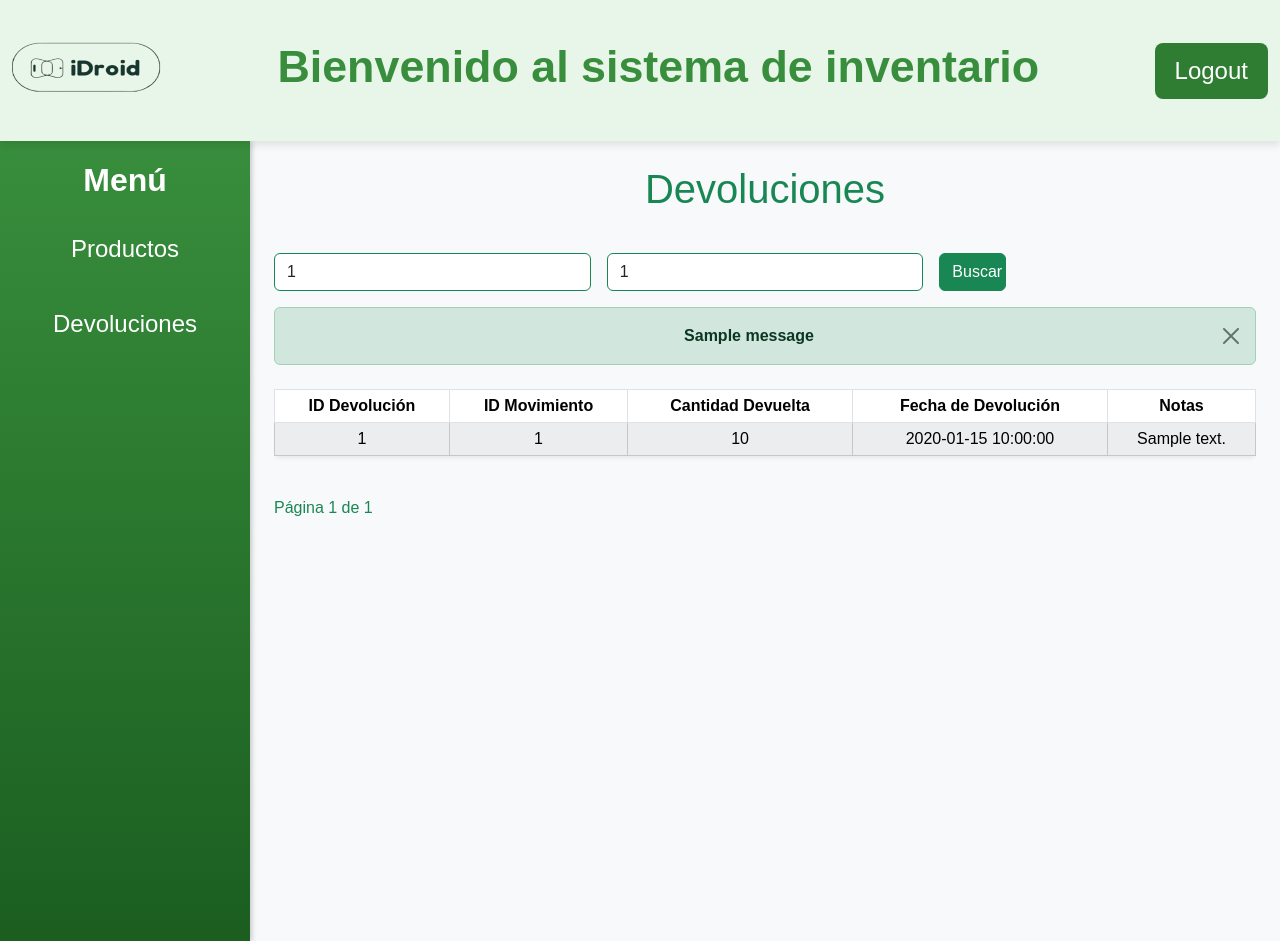
After one commit to jcdd1/Idroid, a Flask app: template src/templates/menu/returnAdmin.html in a window 1280 px wide. The commit adds this page. Run offline with Flask 3, Linux system fonts and the light colour scheme; the template is opened without the code that fills it: most values are stand-ins (such as "Sample title", 1, 10 or a date in 2020); one stand-in notice (Sample message) is shown; some libraries are stand-ins or nearby versions.

Commit message:
feat: functionalities for admin role

```diff
--- a/src/app.py
+++ b/src/app.py
@@ -96,6 +96,27 @@ def show_invoices():
         client_name=client_name,
         invoice_type=invoice_type
     )
+
+@app.route('/update_units/<imei>', methods=['POST'])
+def update_units(imei):
+    try:
+        data = request.get_json()
+        amount = int(data.get('amount', 0))
+
+        if amount == 0:
+            return jsonify({'success': False, 'message': 'Cantidad inválida.'}), 400
+
+        # Llamar al método del modelo para actualizar unidades
+        response = ModelProduct.update_units(db, imei, amount)
+
+        if response.get('success'):
+            return jsonify({'success': True, 'new_units': response['new_units']})
+        else:
+            return jsonify({'success': False, 'message': response.get('error', 'Error desconocido.')}), 404
+
+    except Exception as e:
+        db.session.rollback()
+        return jsonify({'success': False, 'message': str(e)}), 500
 
 
 @app.route('/update_status/<imei>', methods=['POST'])
@@ -345,6 +366,37 @@ def show_returns():
         movement_detail_id=movement_detail_id
     )
 
+
+@app.route('/returnAdmin', methods=['GET'])
+@login_required
+def show_returnsAdmin():
+    page = request.args.get('page', 1, type=int)
+    per_page = 20
+    offset = (page - 1) * per_page
+
+    # Capturar parámetros de búsqueda
+    return_id = request.args.get('return_id', '').strip()
+    movement_detail_id = request.args.get('movement_detail_id', '').strip()
+
+    print(f" Parámetros de búsqueda -> ID Devolución: {return_id}, ID Movimiento: {movement_detail_id}")
+
+    # Consultar devoluciones con filtros
+    if return_id or movement_detail_id:
+        returns, total = ModelReturn.filter_returns(db, return_id=return_id, movement_detail_id=movement_detail_id, limit=per_page, offset=offset)
+    else:
+        returns = ModelReturn.get_returns_paginated(db, limit=per_page, offset=offset)
+        total = ModelReturn.count_returns(db)
+
+    total_pages = (total + per_page - 1) // per_page
+
+    return render_template(
+        'menu/returnAdmin.html',
+        returns=returns,
+        page=page,
+        total_pages=total_pages,
+        return_id=return_id,
+        movement_detail_id=movement_detail_id
+    )
 
 @app.route('/menuUser', methods=['GET', 'POST'])
 @login_required
--- /dev/null
+++ b/src/templates/menu/returnAdmin.html
@@ -0,0 +1,82 @@
+{% extends 'menuAdmin.html' %}
+
+{% block customScripts %}
+    <script src="{{ url_for('static', filename='js/ScriptViewReturns.js') }}"></script>
+{% endblock %}
+
+{% block dynamicContent %}
+<h1 class="text-success">Devoluciones</h1>
+
+<!-- Formulario de Búsqueda -->
+<form method="GET" action="{{ url_for('show_returns') }}" class="row g-3 mt-4">
+    <div class="col-md-4">
+        <input type="text" name="return_id" class="form-control border-success"
+               placeholder="Buscar por ID Devolución" value="{{ return_id }}">
+    </div>
+    <div class="col-md-4">
+        <input type="text" name="movement_detail_id" class="form-control border-success"
+               placeholder="Buscar por ID Movimiento" value="{{ movement_detail_id }}">
+    </div>
+    <div class="col-md-1">
+        <button type="submit" class="btn btn-success w-100">Buscar</button>
+    </div>
+</form>
+
+<!-- Mensajes Flash -->
+{% with messages = get_flashed_messages(with_categories=true) %}
+{% if messages %}
+    <div class="mt-3">
+        {% for category, message in messages %}
+            {% if category == 'success' %}
+                <div class="alert alert-success alert-dismissible fade show" role="alert">
+                    <strong>{{ message }}</strong>
+                    <button type="button" class="btn-close" data-bs-dismiss="alert" aria-label="Close"></button>
+                </div>
+            {% endif %}
+        {% endfor %}
+    </div>
+{% endif %}
+{% endwith %}
+
+<!-- Tabla de Devoluciones -->
+<div class="table-responsive mt-4">
+    <table class="table table-striped table-bordered table-hover table-sm shadow-sm rounded">
+        <thead class="bg-success text-white text-center">
+            <tr>
+                <th>ID Devolución</th>
+                <th>ID Movimiento</th>
+                <th>Cantidad Devuelta</th>
+                <th>Fecha de Devolución</th>
+                <th>Notas</th>
+            </tr>
+        </thead>
+        <tbody>
+            {% for return_item in returns %}
+            <tr class="table-light">
+                <td class="text-center">{{ return_item.return_id }}</td>
+                <td class="text-center">{{ return_item.movement_detail_id }}</td>
+                <td class="text-center">{{ return_item.quantity }}</td>
+                <td class="text-center">{{ return_item.return_date }}</td>
+                <td>{{ return_item.notes or 'Sin observaciones' }}</td>
+            </tr>
+            {% endfor %}
+        </tbody>
+    </table>
+</div>
+
+<!-- Paginación -->
+<div class="d-flex justify-content-between align-items-center mt-4">
+    {% if page > 1 %}
+        <a href="{{ url_for('show_returns', page=page-1, return_id=return_id, movement_detail_id=movement_detail_id) }}"
+           class="btn btn-outline-success">Anterior</a>
+    {% endif %}
+
+    <span class="text-success">Página {{ page }} de {{ total_pages }}</span>
+
+    {% if page < total_pages %}
+        <a href="{{ url_for('show_returns', page=page+1, return_id=return_id, movement_detail_id=movement_detail_id) }}"
+           class="btn btn-outline-success">Siguiente</a>
+    {% endif %}
+</div>
+
+{% endblock %}
--- a/src/templates/menuAdmin.html
+++ b/src/templates/menuAdmin.html
@@ -27,7 +27,7 @@
     <nav class="nav flex-column menu-lateral">
         <h2 class="menu-titulo">Menú</h2>
         <a class="nav-link menu-boton" href="/productsAdmin">Productos</a>
-        <a class="nav-link menu-boton" href="/return">Devoluciones</a>
+        <a class="nav-link menu-boton" href="/returnAdmin">Devoluciones</a>
     </nav>
 
     <!-- Contenedor principal dinámico -->
```
Also changed, not shown: src/models/ModelProduct.py (+23 -0 lines), src/static/js/ScriptEditUnits.js (added, +80 -0 lines), src/templates/menu/productsAdmin.html (+14 -1 lines).
